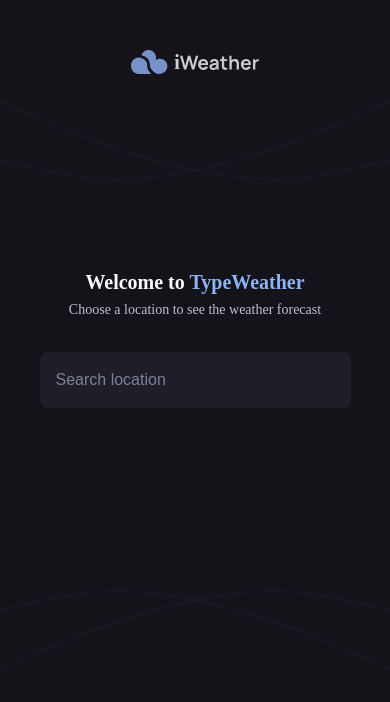
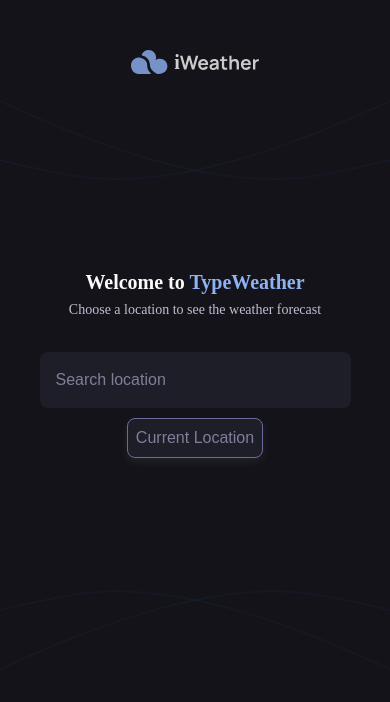
Before and after one commit to rmkofficial/iWeather, a React (Vite) app: page / in a window 390 px wide. Shown: the top 702 px of the page. Built offline with nearby package versions, Linux system fonts and the light colour scheme.

Commit message:
Add geolocation functionality to Home component

```diff
--- a/src/components/Home.css
+++ b/src/components/Home.css
@@ -114,6 +114,32 @@
     background: transparent;
   }
 
+  /* geolocation button */
+  .geolocation-button {
+    margin-top: 10px;
+    text-align: center;
+  }
+
+  .geolocation-button button {
+    font-family: "Nunito", sans-serif;
+    font-weight: 400;
+    font-size: 16px;
+    line-height: 22.4px;
+    color: #7f7f98;
+    background: #1e1e29;
+    border: 1px solid rgb(106, 106, 156);
+    border-radius: 8px;
+    padding: 8px;
+    cursor: pointer;
+    box-shadow: 0px 4px 10px rgba(180, 162, 162, 0.1);
+  }
+
+
+
+
+
+
+
   /* popover section */
   .popover-section {
     display: flex;
--- a/src/components/Home.jsx
+++ b/src/components/Home.jsx
@@ -54,6 +54,34 @@ const Home = () => {
     }
   };
 
+  const handleGeoLocation = () => {
+    if (navigator.geolocation) {
+      navigator.geolocation.getCurrentPosition(
+        (position) => {
+          const { latitude, longitude } = position.coords;
+          axios
+            .get(`${API_URL}?key=${API_KEY}&q=${latitude},${longitude}`)
+            .then((response) => {
+              // İlgili konuma göre hava durumu bilgilerini al
+              const currentLocationWeather = response.data[0];
+              handleSelectCity(currentLocationWeather);
+            })
+            .catch((error) => {
+              console.error(
+                "Error fetching weather based on geolocation:",
+                error
+              );
+            });
+        },
+        (error) => {
+          console.error("Error getting geolocation:", error);
+        }
+      );
+    } else {
+      console.log("Geolocation is not supported by this browser.");
+    }
+  };
+
   return (
     <div className="home-container">
       {!isShowHome && (
@@ -84,6 +112,9 @@ const Home = () => {
                 </div>
               )}
             </div>
+            <div className="geolocation-button">
+              <button onClick={handleGeoLocation}>Current Location</button>
+            </div>
             <div className="popover-section">
               <ul>
                 {suggestions.map((suggestion) => (
```
